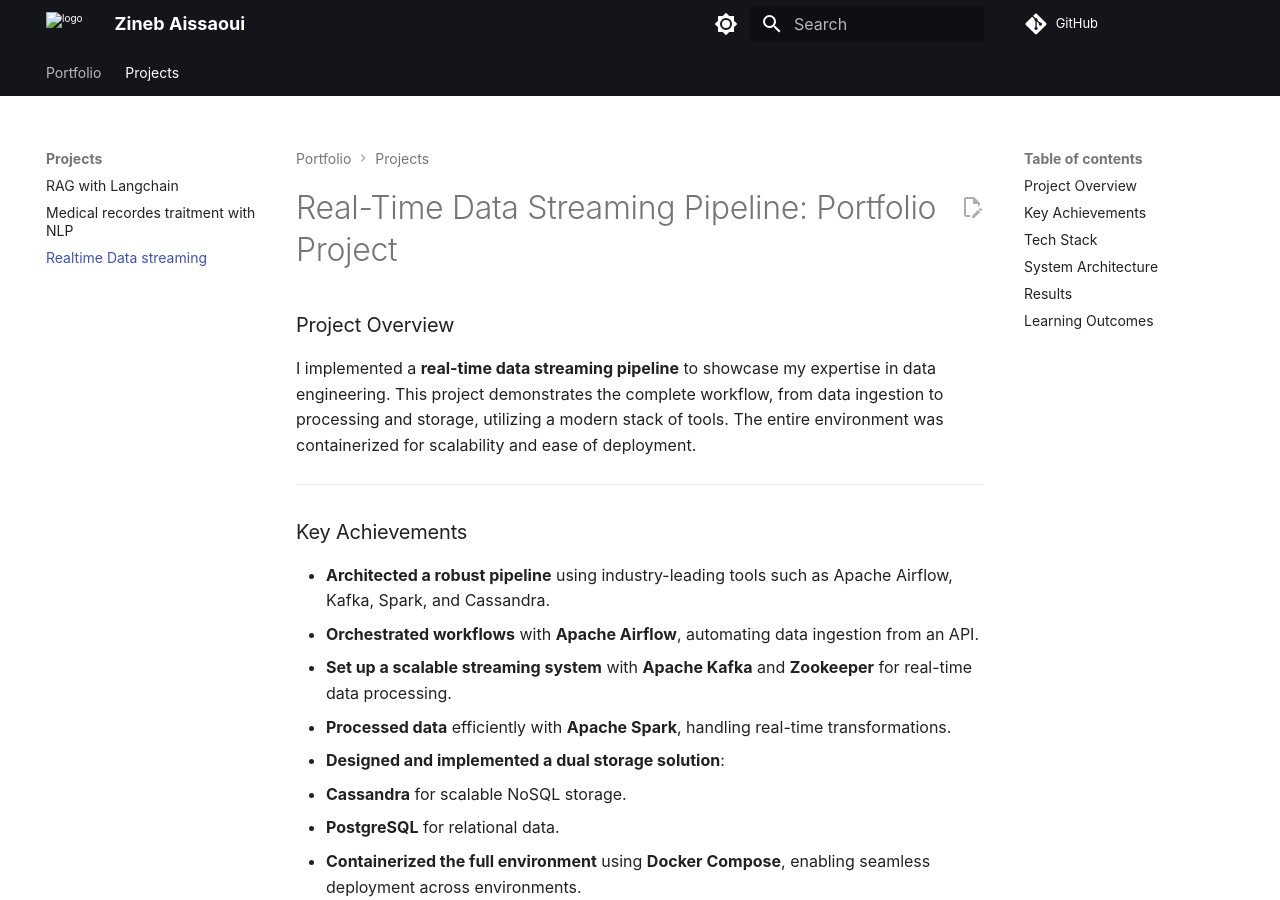
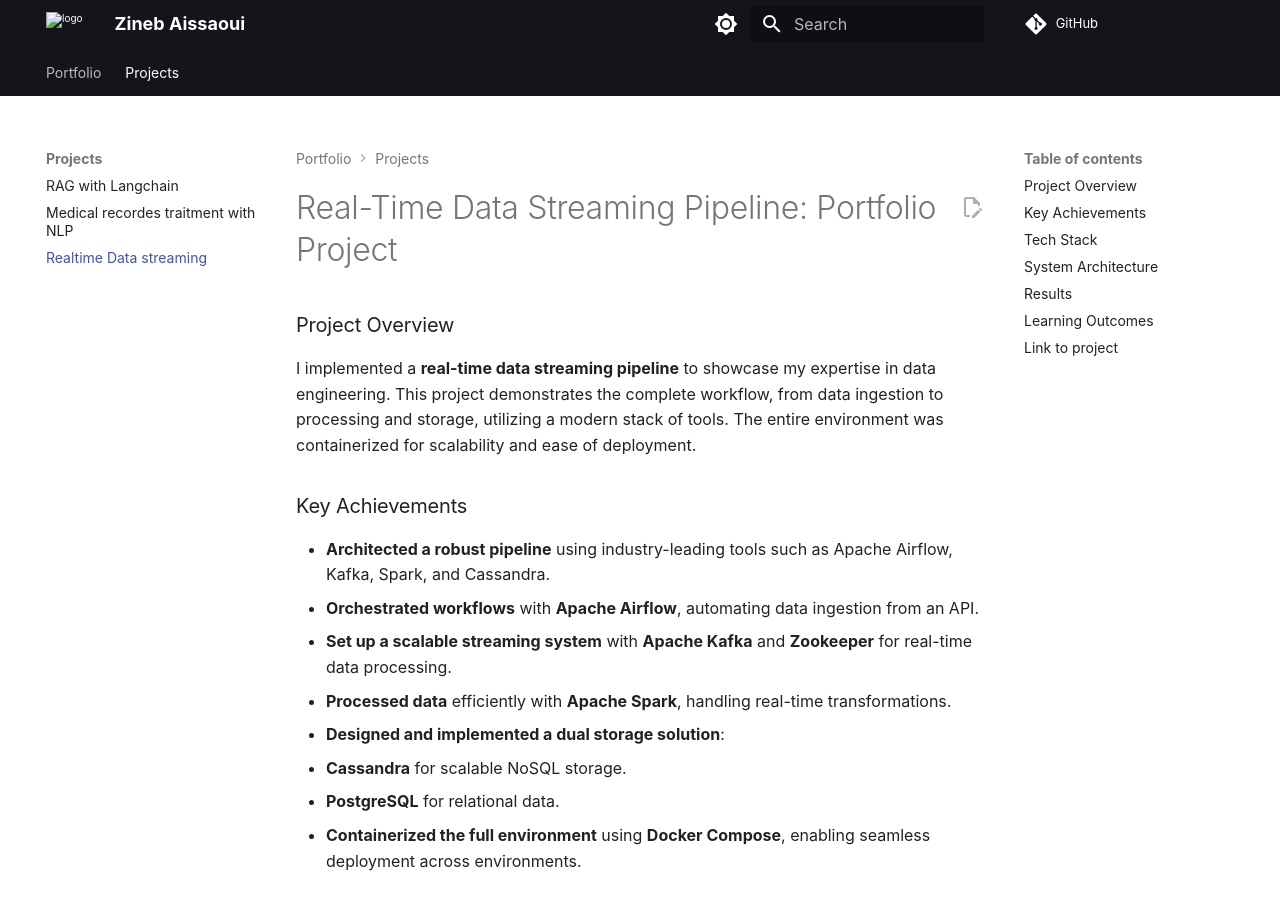
Before and after one commit to ZinebAissaoui/ZinebAissaoui, an MkDocs documentation site: the page built from web/projects/Academic Projects/RealtimeDataStreaming.md, in a window 1280 px wide and 900 px high. Built offline with MkDocs 1.6.1 and Material for MkDocs 9.7.7, drawn with Linux system fonts in a browser that asks for light colours; comment, search, counter and statistics services are not loaded.

Commit message:
added proj

```diff
--- a/web/projects/Academic Projects/RealtimeDataStreaming.md
+++ b/web/projects/Academic Projects/RealtimeDataStreaming.md
@@ -3,8 +3,6 @@
 ### Project Overview
 
 I implemented a **real-time data streaming pipeline** to showcase my expertise in data engineering. This project demonstrates the complete workflow, from data ingestion to processing and storage, utilizing a modern stack of tools. The entire environment was containerized for scalability and ease of deployment.
-
----
 
 ### Key Achievements
 
@@ -17,8 +15,6 @@
   - **PostgreSQL** for relational data.
 - **Containerized the full environment** using **Docker Compose**, enabling seamless deployment across environments.
 
----
-
 ### Tech Stack
 
 - **Workflow Orchestration**: Apache Airflow
@@ -27,7 +23,6 @@
 - **Data Storage**: Cassandra, PostgreSQL
 - **Containerization**: Docker, Docker Compose
 
----
 
 ### System Architecture
 
@@ -44,13 +39,9 @@
 5. **Containerization**:
    - Docker Compose manages and orchestrates all services in an isolated environment.
 
----
-
 ### Results
 
 This project demonstrates how to create a scalable and efficient real-time data streaming pipeline. The architecture can handle high-throughput data streams and supports both NoSQL and relational storage, making it adaptable for various business use cases.
-
----
 
 ### Learning Outcomes
 
@@ -58,8 +49,6 @@
 - Gained hands-on experience in containerization with Docker.
 - Improved understanding of real-time data processing and storage solutions.
 
----
-
 This project is a testament to my skills in data engineering, stream processing, and working with cutting-edge data technologies. It represents my ability to design and implement end-to-end solutions for real-world data challenges.
 
-[Link to project](https://github.com/ZinebAissaoui/RealtimeDataStreaming)
+### [Link to project](https://github.com/ZinebAissaoui/RealtimeDataStreaming)
```
